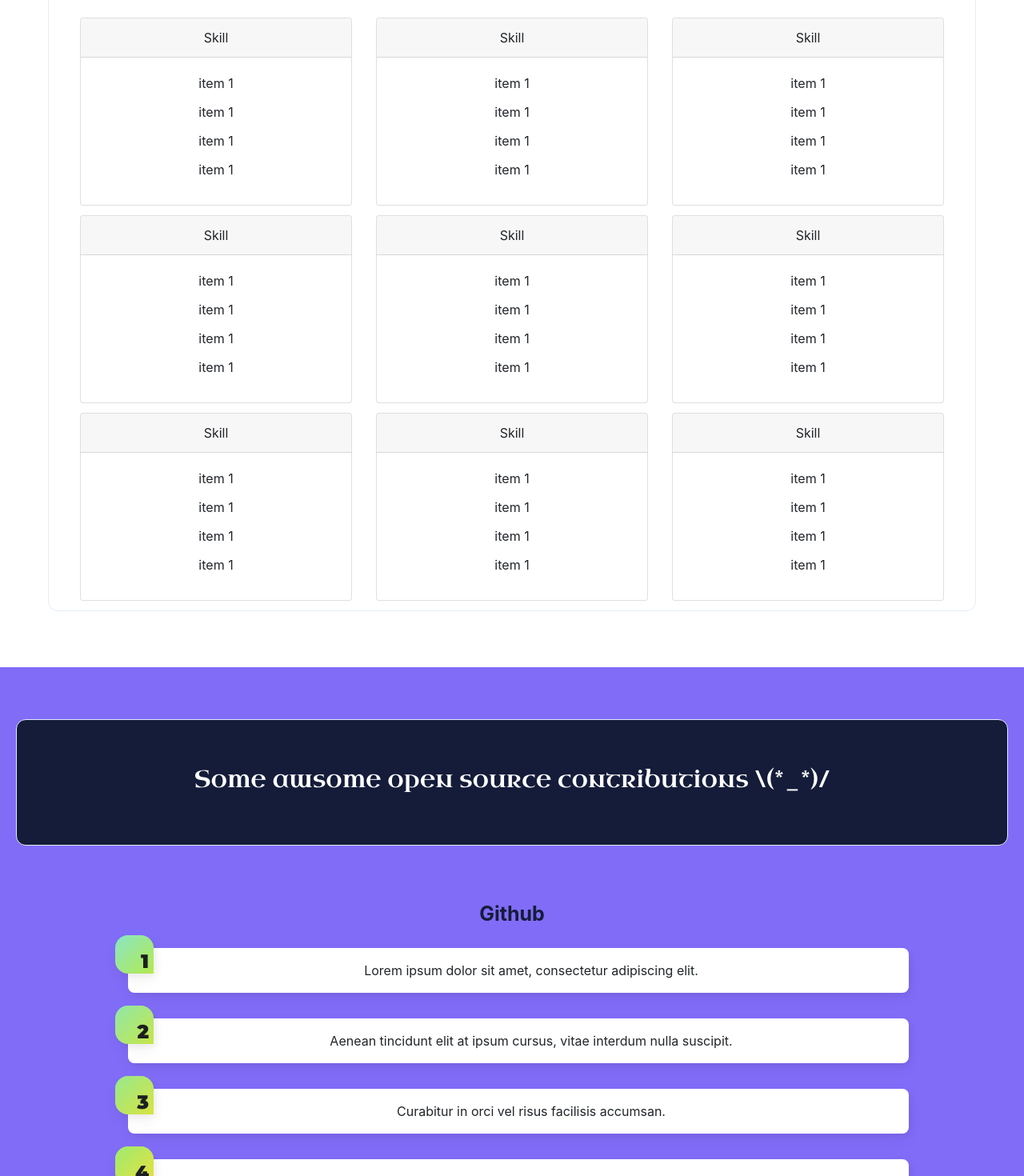
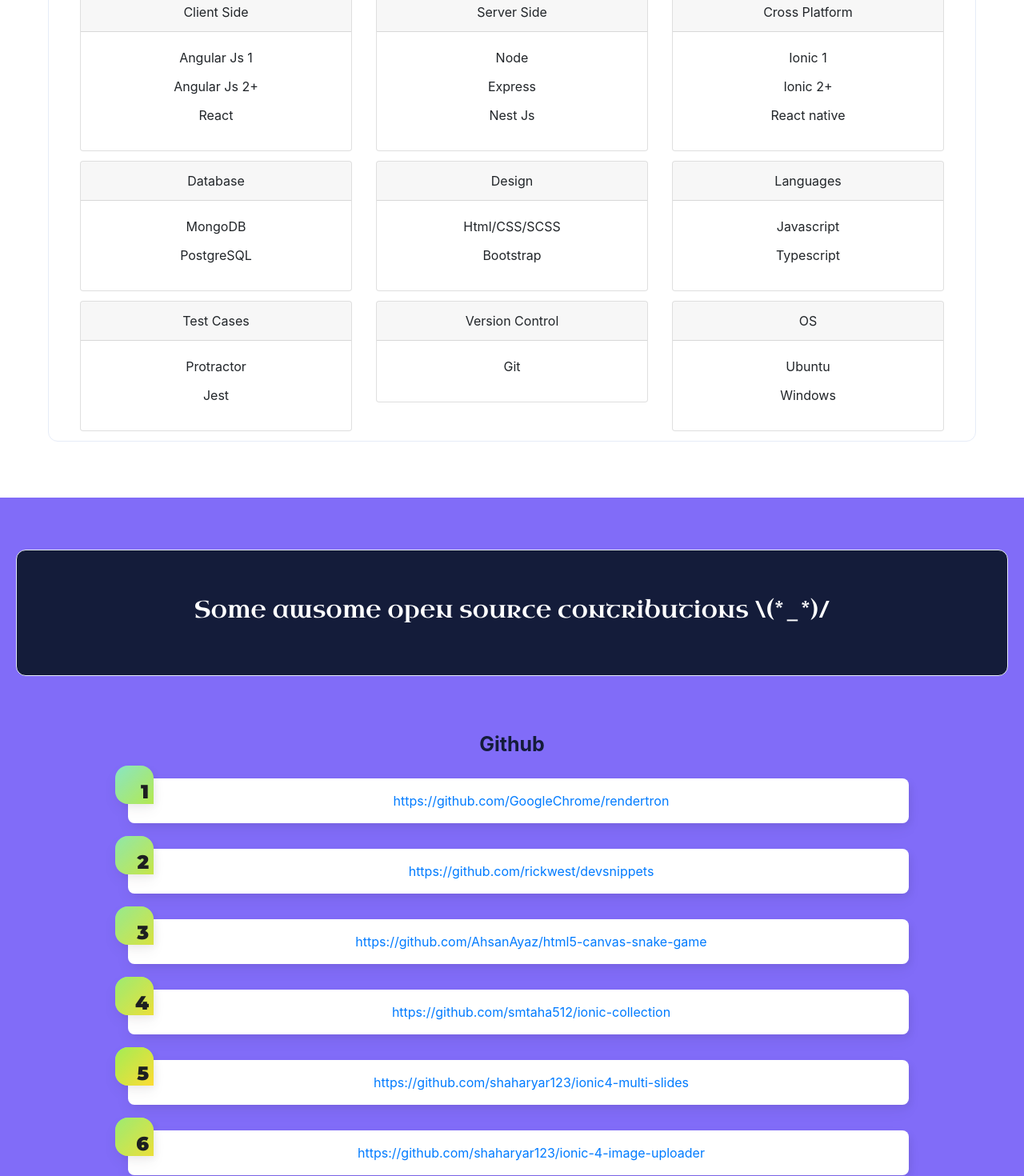
Before and after one commit to shaharyar123/portfolio-site, a React (Create React App) app: page / in a window 1280 px wide. Shown: the part 1620-3090 px from the top of the page at 80% size. Built offline with nearby package versions, Linux system fonts and the light colour scheme; a web font is replaced by a local one.

Commit message:
added links

```diff
--- a/src/components/contact.component.js
+++ b/src/components/contact.component.js
@@ -53,7 +53,7 @@
 
         return (
             <section style={section}>
-                <ScrollAnimation
+                <ScrollAnimation animateOnce='true'
                     animateIn='zoomInDown' >
                     <h1 style={heading}>
                         Ping Me!
@@ -63,7 +63,7 @@
                     <h3 style={fontMartel}>M Shaharyar</h3>
                     <p style={fontMartel}>I love what i do. Even if I had a different occupation, I would be coding something in my spare time!</p>
                     <p style={fontMartel}>shairy333@gmail.com | +92 334 3823232</p>
-                    <ScrollAnimation animateIn='jello'
+                    <ScrollAnimation animateOnce='true' animateIn='jello'
                         initiallyVisible={true}>
                         <p style={fontMartel}>
 
@@ -73,7 +73,7 @@
 
                 </div>
                 <div style={iconSec} >
-                    <ScrollAnimation animateIn='bounce'>
+                    <ScrollAnimation animateOnce='true' animateIn='bounce'>
                         <span style={iconWrapper}>
                             <FaTwitter style={icon}></FaTwitter>
                         </span>
--- a/src/components/contributions.component.js
+++ b/src/components/contributions.component.js
@@ -54,15 +54,15 @@
                 <div style={listing}>
 
                     <h3 style={subHeading}>Github</h3>
-                    <ScrollAnimation animateIn='fadeIn'>
+                    <ScrollAnimation animateOnce='true' animateIn='fadeIn'>
 
                         <ol className="gradient-list">
-                            <li>Lorem ipsum dolor sit amet, consectetur adipiscing elit.</li>
-                            <li>Aenean tincidunt elit at ipsum cursus, vitae interdum nulla suscipit.</li>
-                            <li>Curabitur in orci vel risus facilisis accumsan.</li>
-                            <li>Morbi eleifend tortor lacinia sapien sagittis, quis pellentesque felis egestas.</li>
-                            <li>Aenean viverra dui quis leo lacinia fringilla.</li>
-                            <li>Sed varius lectus ac condimentum egestas.</li>
+                            <li> <a href='https://github.com/GoogleChrome/rendertron' target="_blank">https://github.com/GoogleChrome/rendertron</a></li>
+                            <li> <a href='https://github.com/rickwest/devsnippets' target="_blank">https://github.com/rickwest/devsnippets</a> </li>
+                            <li><a href='https://github.com/AhsanAyaz/html5-canvas-snake-game' target="_blank">https://github.com/AhsanAyaz/html5-canvas-snake-game</a></li>
+                            <li><a href='https://github.com/smtaha512/ionic-collection' target="_blank">https://github.com/smtaha512/ionic-collection</a></li>
+                            <li><a href='https://github.com/shaharyar123/ionic4-multi-slides' target="_blank">https://github.com/shaharyar123/ionic4-multi-slides</a></li>
+                            <li><a href='https://github.com/shaharyar123/ionic-4-image-uploader' target="_blank">https://github.com/shaharyar123/ionic-4-image-uploader</a></li>
 
 
                         </ol>
@@ -71,12 +71,13 @@
                 </div>
                 <div style={listing}>
                     <h3 style={subHeading}>Articles</h3>
-                    <ScrollAnimation animateIn='fadeIn'>
+                    <ScrollAnimation animateOnce='true' animateIn='fadeIn'>
 
                         <ol className="gradient-list">
-                            <li>Lorem ipsum dolor sit amet, consectetur adipiscing elit.</li>
-                            <li>Aenean tincidunt elit at ipsum cursus, vitae interdum nulla suscipit.</li>
-                            <li>Curabitur in orci vel risus facilisis accumsan.</li>
+                            <li><a href='https://medium.com/@shairy333/angular-9-in-a-nutshell-99b0f7b6ff0e' target="_blank">https://medium.com/@shairy333/angular-9-in-a-nutshell-99b0f7b6ff0e</a></li>
+                            <li><a href='https://medium.com/@shairy333/understanding-framework-and-library-is-like-preparing-a-sandwich-57bc92a859e9' target="_blank">https://medium.com/@shairy333/understanding-framework-and-library-is-like-preparing-a-sandwich-57bc92a859e9</a></li>
+                            <li><a href='https://gulp-api.blogspot.com' target="_blank">https://gulp-api.blogspot.com </a></li>
+                            <li><a href=' http://node-heroku.blogspot.com' target="_blank"> http://node-heroku.blogspot.com</a></li>
 
 
                         </ol>
@@ -86,12 +87,12 @@
 
                 <div style={listing}>
                     <h3 style={subHeading}>Others</h3>
-                    <ScrollAnimation animateIn='fadeIn'>
+                    <ScrollAnimation animateOnce='true' animateIn='fadeIn'>
 
                         <ol className="gradient-list">
-                            <li>Lorem ipsum dolor sit amet, consectetur adipiscing elit.</li>
-                            <li>Aenean tincidunt elit at ipsum cursus, vitae interdum nulla suscipit.</li>
-                            <li>Curabitur in orci vel risus facilisis accumsan.</li>
+                            <li>Mentor for ngGirls, Circle(techKaro) </li>
+                            <li>Conducted workshops on web development and carrer counselling</li>
+                            <li>Volunteer/managment in many tech events</li>
 
                         </ol>
                     </ScrollAnimation>
--- a/src/components/main.component.js
+++ b/src/components/main.component.js
@@ -37,13 +37,13 @@
             <section className="App-header">
 
                 <div>
-                    <ScrollAnimation animateIn='bounceInRight' animateOut='bounceOutLeft'>
+                    <ScrollAnimation animateOnce='true' animateIn='bounceInRight' animateOut='bounceOutLeft'>
 
                         <h1 style={heading}>
                             Fullstack JavaScript Developer
                  </h1>
                     </ScrollAnimation>
-                    <ScrollAnimation animateIn='bounceInLeft' animateOut='bounceOutRight'>
+                    <ScrollAnimation animateOnce='true' animateIn='bounceInLeft' animateOut='bounceOutRight'>
 
                         <h2 style={subHeading}>I design and code beautifully simple things, and I love what I do.</h2>
                     </ScrollAnimation>
@@ -54,7 +54,7 @@
 
                 </div>
                 <div style={heroMachineSec}>
-                    <ScrollAnimation animateIn='flipInY'
+                    <ScrollAnimation animateOnce='true' animateIn='flipInY'
                         animateOut='flipOutY'>
                         <img style={heroImg} src={hero} alt="logo" />
                     </ScrollAnimation>
--- a/src/components/projects.component.js
+++ b/src/components/projects.component.js
@@ -35,7 +35,7 @@
 
 
         return (
-            <ScrollAnimation animateIn='flipInX'>
+            <ScrollAnimation animateOnce='true' animateIn='flipInX'>
 
                 <section style={section}>
                     <div style={infoSecProject}  >
--- a/src/components/skills.component.js
+++ b/src/components/skills.component.js
@@ -3,7 +3,7 @@
 import { Container, Row, Col } from 'react-bootstrap'
 import '../css/intro.css'
 import {
-    Card,   CardHeader, CardBody,
+    Card, CardHeader, CardBody,
     CardTitle, CardText
 } from 'reactstrap';
 import ScrollAnimation from 'react-animate-on-scroll';
@@ -44,123 +44,114 @@
                  </h1>
 
                     <Container>
-                    <ScrollAnimation animateIn='fadeIn'>
+                        <ScrollAnimation animateOnce='true' animateIn='fadeIn'>
 
                             <Row style={{ margin: "12px 0px" }}>
                                 <Col xs={12} md={4}>
                                     <Card>
-                                    <CardHeader>Skill</CardHeader>
+                                        <CardHeader>Client Side</CardHeader>
                                         <CardBody>
-                                        <CardTitle>item 1</CardTitle>
-                                        <CardTitle>item 1</CardTitle>
-                                        <CardTitle>item 1</CardTitle>
-                                        <CardTitle>item 1</CardTitle>
+                                            <CardTitle>Angular Js 1</CardTitle>
+                                            <CardTitle>Angular Js 2+</CardTitle>
+                                            <CardTitle>React</CardTitle>
+
                                         </CardBody>
                                     </Card>
 
                                 </Col>
                                 <Col xs={12} md={4}>
                                     <Card>
-                                    <CardHeader>Skill</CardHeader>
+                                        <CardHeader>Server Side</CardHeader>
                                         <CardBody>
-                                        <CardTitle>item 1</CardTitle>
-                                        <CardTitle>item 1</CardTitle>
-                                        <CardTitle>item 1</CardTitle>
-                                        <CardTitle>item 1</CardTitle>
+                                            <CardTitle>Node</CardTitle>
+                                            <CardTitle>Express</CardTitle>
+                                            <CardTitle>Nest Js</CardTitle>
                                         </CardBody>
                                     </Card>
 
                                 </Col>
                                 <Col xs={12} md={4}>
                                     <Card>
-                                    <CardHeader>Skill</CardHeader>
+                                        <CardHeader>Cross Platform</CardHeader>
                                         <CardBody>
-                                        <CardTitle>item 1</CardTitle>
-                                        <CardTitle>item 1</CardTitle>
-                                        <CardTitle>item 1</CardTitle>
-                                        <CardTitle>item 1</CardTitle>
+                                            <CardTitle>Ionic 1</CardTitle>
+                                            <CardTitle>Ionic 2+</CardTitle>
+                                            <CardTitle>React native</CardTitle>
                                         </CardBody>
                                     </Card>
 
                                 </Col>
                             </Row>
                         </ScrollAnimation>
-                       <ScrollAnimation animateIn='fadeIn'>
+                        <ScrollAnimation animateOnce='true' animateIn='fadeIn'>
 
                             <Row style={{ margin: "12px 0px" }}>
                                 <Col xs={12} md={4}>
                                     <Card>
-                                    <CardHeader>Skill</CardHeader>
+                                        <CardHeader>Database</CardHeader>
                                         <CardBody>
-                                        <CardTitle>item 1</CardTitle>
-                                        <CardTitle>item 1</CardTitle>
-                                        <CardTitle>item 1</CardTitle>
-                                        <CardTitle>item 1</CardTitle>
+                                            <CardTitle>MongoDB</CardTitle>
+                                            <CardTitle>PostgreSQL</CardTitle>
+
                                         </CardBody>
                                     </Card>
 
                                 </Col>
                                 <Col xs={12} md={4}>
                                     <Card>
-                                    <CardHeader>Skill</CardHeader>
+                                        <CardHeader>Design</CardHeader>
                                         <CardBody>
-                                        <CardTitle>item 1</CardTitle>
-                                        <CardTitle>item 1</CardTitle>
-                                        <CardTitle>item 1</CardTitle>
-                                        <CardTitle>item 1</CardTitle>
+                                            <CardTitle>Html/CSS/SCSS</CardTitle>
+                                            <CardTitle>Bootstrap</CardTitle>
+
                                         </CardBody>
                                     </Card>
 
                                 </Col>
                                 <Col xs={12} md={4}>
                                     <Card>
-                                    <CardHeader>Skill</CardHeader>
+                                        <CardHeader>Languages</CardHeader>
                                         <CardBody>
-                                        <CardTitle>item 1</CardTitle>
-                                        <CardTitle>item 1</CardTitle>
-                                        <CardTitle>item 1</CardTitle>
-                                        <CardTitle>item 1</CardTitle>
+                                            <CardTitle>Javascript</CardTitle>
+                                            <CardTitle>Typescript</CardTitle>
+
                                         </CardBody>
                                     </Card>
 
                                 </Col>
                             </Row>
                         </ScrollAnimation>
-                        <ScrollAnimation animateIn='fadeIn'>
+                        <ScrollAnimation animateOnce='true' animateIn='fadeIn'>
 
                             <Row style={{ margin: "12px 0px" }}>
                                 <Col xs={12} md={4}>
                                     <Card>
-                                    <CardHeader>Skill</CardHeader>
+                                        <CardHeader>Test Cases</CardHeader>
                                         <CardBody>
-                                        <CardTitle>item 1</CardTitle>
-                                        <CardTitle>item 1</CardTitle>
-                                        <CardTitle>item 1</CardTitle>
-                                        <CardTitle>item 1</CardTitle>
+                                            <CardTitle>Protractor</CardTitle>
+                                            <CardTitle>Jest</CardTitle>
+
                                         </CardBody>
                                     </Card>
 
                                 </Col>
                                 <Col xs={12} md={4}>
                                     <Card>
-                                    <CardHeader>Skill</CardHeader>
+                                        <CardHeader>Version Control</CardHeader>
                                         <CardBody>
-                                        <CardTitle>item 1</CardTitle>
-                                        <CardTitle>item 1</CardTitle>
-                                        <CardTitle>item 1</CardTitle>
-                                        <CardTitle>item 1</CardTitle>
+                                            <CardTitle>Git</CardTitle>
+
                                         </CardBody>
                                     </Card>
 
                                 </Col>
                                 <Col xs={12} md={4}>
                                     <Card>
-                                    <CardHeader>Skill</CardHeader>
+                                        <CardHeader>OS</CardHeader>
                                         <CardBody>
-                                        <CardTitle>item 1</CardTitle>
-                                        <CardTitle>item 1</CardTitle>
-                                        <CardTitle>item 1</CardTitle>
-                                        <CardTitle>item 1</CardTitle>
+                                            <CardTitle>Ubuntu</CardTitle>
+                                            <CardTitle>Windows</CardTitle>
+
                                         </CardBody>
                                     </Card>
 
```
Also changed, not shown: src/components/intro.component.js (+2 -5 lines). Lines whose indentation alone changed are shown as unchanged.
